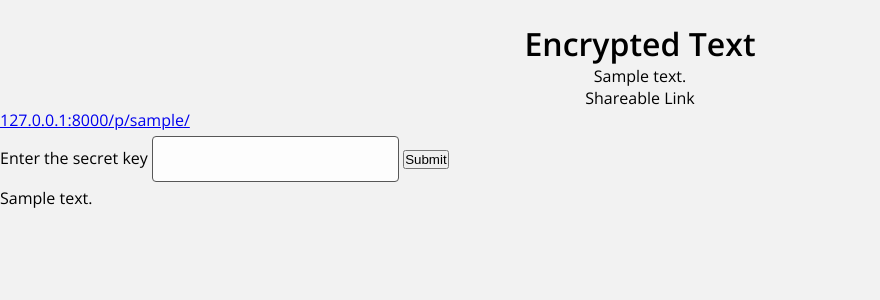
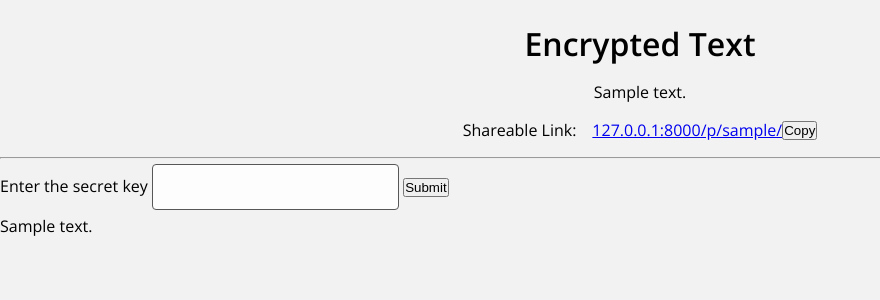
Before and after one commit to Shachita/TextSnipper, a Django app: template webapp/templates/webapp/shareable_text.html in a window 1280 px wide. Shown: the top 300 px of the page, without its empty margins (0-880 px from the left). Run offline with Django 3.2, Linux system fonts and the light colour scheme; tables that the repository leaves empty hold one stand-in row (values such as "Sample post"); the template is opened without the code that fills it: values that come from a table or form of the project are taken from there, most other values are stand-ins (such as "Sample title", 1, 10 or a date in 2020).

Commit message:
Copy link to clipboard

```diff
--- a/webapp/templates/webapp/shareable_text.html
+++ b/webapp/templates/webapp/shareable_text.html
@@ -1,9 +1,34 @@
 {% extends 'base.html' %} {% block content %}
 <div id="shareable_link_page" class="nes-container with-title">
-    <p style="text-align: center; font-size: 2rem; font-weight: bold;">Encrypted Text</p>
+    <h1 style="text-align: center; font-size: 2rem; margin-bottom: 1rem;">Encrypted Text</h1>
     <p style="text-align: center;">{{ object.shareable_text }}</p>
-    <p style="text-align: center;">Shareable Link</p>
-    <a href="{{ object.get_absolute_url }}"><span style="text-align:center;">127.0.0.1:8000{{ object.get_absolute_url }}</span></a>
+    <div style="display: flex; align-items: center;justify-content: center; margin: 1rem 0;">
+        <span style="margin-right: 1rem">Shareable Link: </span>
+        <a href="{{ object.get_absolute_url }}">
+            <span style="text-align:center;">127.0.0.1:8000{{ object.get_absolute_url }}</span>
+        </a>
+        <button class="nes-btn" id="copy-button" onclick="copyText('127.0.0.1:8000{{ object.get_absolute_url }}')">Copy</button>
+    </div>
+
+
+    <script>
+        function copyText(val) {
+            const el = document.createElement('textarea');
+            el.value = val;
+            document.body.appendChild(el);
+            el.select();
+            document.execCommand('copy');
+            document.body.removeChild(el);
+
+            document.getElementById('copy-button').innerText = 'Copied'
+
+            setTimeout(() => {
+                document.getElementById('copy-button').innerText = 'Copy'
+            }, 3000)
+
+        }
+    </script>
+    <hr>
 </div>
 
 {% include "webapp/secretkey.html" %} {% endblock %}
```
